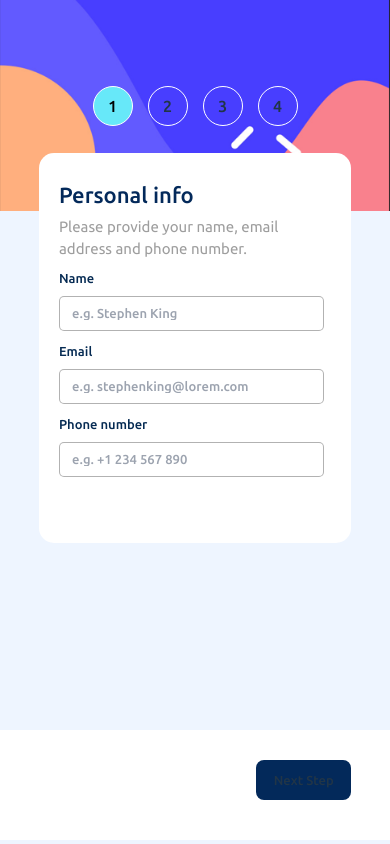
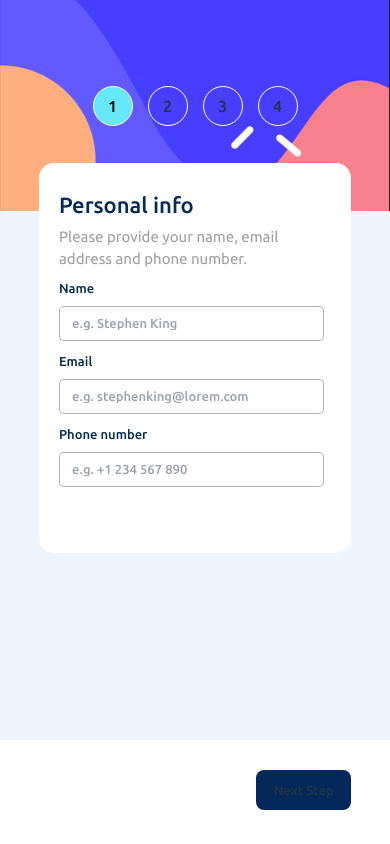
Before and after one commit to luisnavedag/Challenge-Form, a React (Vite) app: page / in a window 390 px wide. Built offline with nearby package versions, Linux system fonts and the light colour scheme.

Commit message:
Fixing checkbox details

```diff
--- a/src/components/Form/Form.module.css
+++ b/src/components/Form/Form.module.css
@@ -117,7 +117,7 @@
         /* border: 1px solid black; */
         border-radius: 15px;
         position: relative;
-        bottom: 180px;
+        bottom: 170px;
         background-color: #fff;
     }
 }
```
